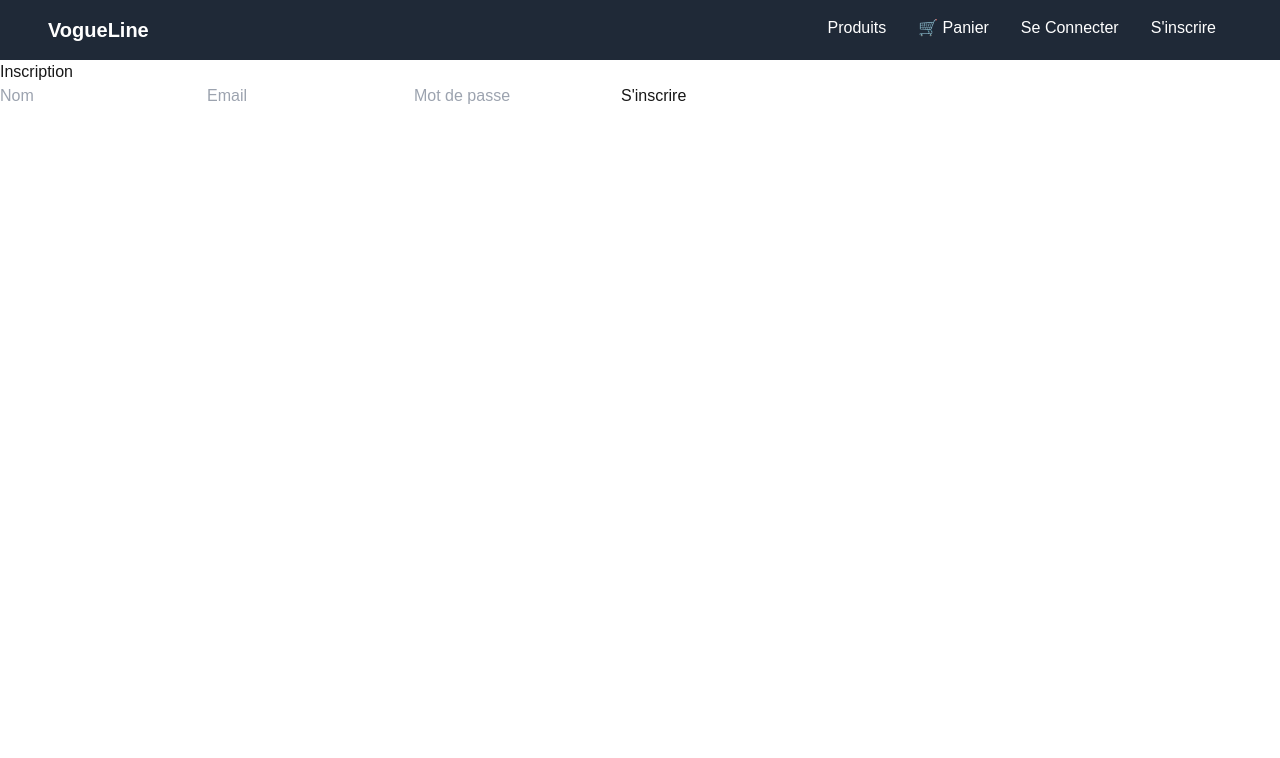
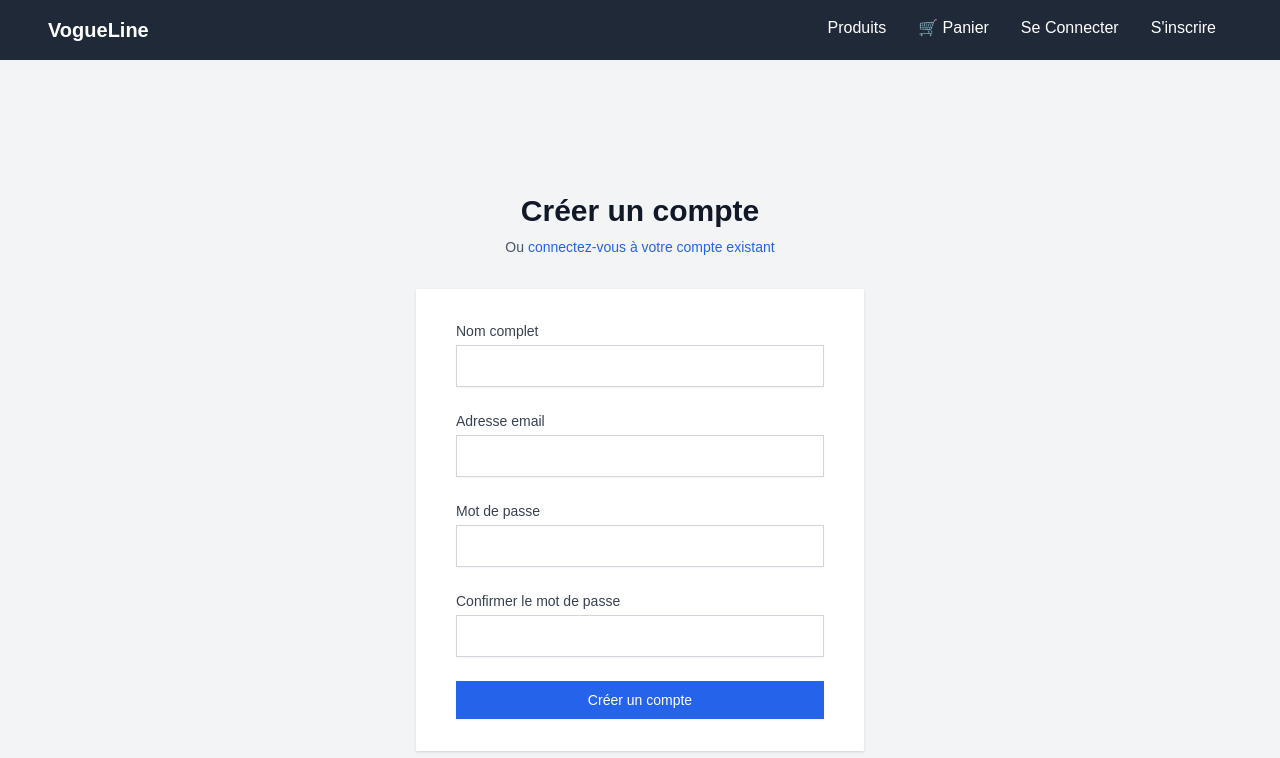
Before and after one commit to flobby41/EcomCore, a Next.js app in the folder frontend/: page /register in a window 1280 px wide. Shown: the top 758 px of the page. Built offline with nearby package versions, Linux system fonts and the light colour scheme.

Commit message:
enhancing UI login.js and register.js

```diff
--- a/frontend/pages/login.js
+++ b/frontend/pages/login.js
@@ -2,17 +2,18 @@ import { useState } from "react";
 import { useRouter } from "next/router";
 import { useCart } from "../context/CartContext";
 import toast from 'react-hot-toast';
+import Link from 'next/link';
 
 export default function Login() {
     const [email, setEmail] = useState("");
     const [password, setPassword] = useState("");
-    const [error, setError] = useState("");
+    const [isLoading, setIsLoading] = useState(false);
     const router = useRouter();
     const { loadCart } = useCart();
 
     const handleSubmit = async (e) => {
         e.preventDefault();
-        setError("");
+        setIsLoading(true);
 
         try {
             const response = await fetch("http://localhost:5001/api/auth/login", {
@@ -31,35 +32,100 @@ export default function Login() {
                 toast.success('Connexion réussie !');
                 router.push("/products");
             } else {
-                setError(data.message || "Erreur lors de la connexion");
                 toast.error(data.message || "Erreur lors de la connexion");
             }
         } catch (error) {
-            setError("Erreur lors de la connexion");
             toast.error("Erreur lors de la connexion");
+        } finally {
+            setIsLoading(false);
         }
     };
 
     return (
+        <div className="min-h-screen bg-gray-100 flex flex-col justify-center py-12 sm:px-6 lg:px-8">
+            <div className="sm:mx-auto sm:w-full sm:max-w-md">
+                <h2 className="mt-6 text-center text-3xl font-extrabold text-gray-900">
+                    Connexion à votre compte
+                </h2>
+                <p className="mt-2 text-center text-sm text-gray-600">
+                    Ou{' '}
+                    <Link href="/register" className="font-medium text-blue-600 hover:text-blue-500">
+                        créez un nouveau compte
+                    </Link>
+                </p>
+            </div>
+
+            <div className="mt-8 sm:mx-auto sm:w-full sm:max-w-md">
+                <div className="bg-white py-8 px-4 shadow sm:rounded-lg sm:px-10">
+                    <form className="space-y-6" onSubmit={handleSubmit}>
                         <div>
-            <h1>Connexion</h1>
-            <form onSubmit={handleSubmit}>
+                            <label htmlFor="email" className="block text-sm font-medium text-gray-700">
+                                Adresse email
+                            </label>
+                            <div className="mt-1">
                                 <input
+                                    id="email"
+                                    name="email"
                                     type="email"
-                    placeholder="Email"
+                                    autoComplete="email"
+                                    required
                                     value={email}
                                     onChange={(e) => setEmail(e.target.value)}
+                                    className="appearance-none block w-full px-3 py-2 border border-gray-300 rounded-md shadow-sm placeholder-gray-400 focus:outline-none focus:ring-blue-500 focus:border-blue-500"
+                                />
+                            </div>
+                        </div>
+
+                        <div>
+                            <label htmlFor="password" className="block text-sm font-medium text-gray-700">
+                                Mot de passe
+                            </label>
+                            <div className="mt-1">
+                                <input
+                                    id="password"
+                                    name="password"
+                                    type="password"
+                                    autoComplete="current-password"
                                     required
-                />
-                <input
-                    type="password"
-                    placeholder="Mot de passe"
                                     value={password}
                                     onChange={(e) => setPassword(e.target.value)}
-                    required
+                                    className="appearance-none block w-full px-3 py-2 border border-gray-300 rounded-md shadow-sm placeholder-gray-400 focus:outline-none focus:ring-blue-500 focus:border-blue-500"
                                 />
-                <button type="submit">Se connecter</button>
+                            </div>
+                        </div>
+
+                        <div className="flex items-center justify-between">
+                            <div className="flex items-center">
+                                <input
+                                    id="remember-me"
+                                    name="remember-me"
+                                    type="checkbox"
+                                    className="h-4 w-4 text-blue-600 focus:ring-blue-500 border-gray-300 rounded"
+                                />
+                                <label htmlFor="remember-me" className="ml-2 block text-sm text-gray-900">
+                                    Se souvenir de moi
+                                </label>
+                            </div>
+
+                            <div className="text-sm">
+                                <a href="#" className="font-medium text-blue-600 hover:text-blue-500">
+                                    Mot de passe oublié ?
+                                </a>
+                            </div>
+                        </div>
+
+                        <div>
+                            <button
+                                type="submit"
+                                disabled={isLoading}
+                                className="w-full flex justify-center py-2 px-4 border border-transparent rounded-md shadow-sm text-sm font-medium text-white bg-blue-600 hover:bg-blue-700 focus:outline-none focus:ring-2 focus:ring-offset-2 focus:ring-blue-500 disabled:opacity-50"
+                            >
+                                {isLoading ? 'Connexion...' : 'Se connecter'}
+                            </button>
+                        </div>
                     </form>
+                </div>
+            </div>
         </div>
     );
 }
--- a/frontend/pages/register.js
+++ b/frontend/pages/register.js
@@ -1,37 +1,161 @@
 import { useState } from "react";
 import { useRouter } from "next/router";
+import Link from 'next/link';
+import toast from 'react-hot-toast';
 
 export default function Register() {
-    const [name, setName] = useState("");
-    const [email, setEmail] = useState("");
-    const [password, setPassword] = useState("");
+    const [formData, setFormData] = useState({
+        name: "",
+        email: "",
+        password: "",
+        confirmPassword: ""
+    });
+    const [isLoading, setIsLoading] = useState(false);
     const router = useRouter();
+
+    const handleChange = (e) => {
+        const { name, value } = e.target;
+        setFormData(prev => ({
+            ...prev,
+            [name]: value
+        }));
+    };
 
     const handleRegister = async (e) => {
         e.preventDefault();
+
+        if (formData.password !== formData.confirmPassword) {
+            toast.error("Les mots de passe ne correspondent pas");
+            return;
+        }
+
+        setIsLoading(true);
+
+        try {
             const res = await fetch("http://localhost:5001/api/auth/register", {
                 method: "POST",
                 headers: { "Content-Type": "application/json" },
-            body: JSON.stringify({ name, email, password }),
+                body: JSON.stringify({
+                    name: formData.name,
+                    email: formData.email,
+                    password: formData.password
+                }),
             });
 
+            const data = await res.json();
+
             if (res.ok) {
-            alert("Inscription réussie !");
+                toast.success("Inscription réussie !");
                 router.push("/login");
             } else {
-            alert("Erreur lors de l'inscription.");
+                toast.error(data.message || "Erreur lors de l'inscription.");
+            }
+        } catch (error) {
+            toast.error("Erreur lors de l'inscription.");
+        } finally {
+            setIsLoading(false);
         }
     };
 
     return (
+        <div className="min-h-screen bg-gray-100 flex flex-col justify-center py-12 sm:px-6 lg:px-8">
+            <div className="sm:mx-auto sm:w-full sm:max-w-md">
+                <h2 className="mt-6 text-center text-3xl font-extrabold text-gray-900">
+                    Créer un compte
+                </h2>
+                <p className="mt-2 text-center text-sm text-gray-600">
+                    Ou{' '}
+                    <Link href="/login" className="font-medium text-blue-600 hover:text-blue-500">
+                        connectez-vous à votre compte existant
+                    </Link>
+                </p>
+            </div>
+
+            <div className="mt-8 sm:mx-auto sm:w-full sm:max-w-md">
+                <div className="bg-white py-8 px-4 shadow sm:rounded-lg sm:px-10">
+                    <form className="space-y-6" onSubmit={handleRegister}>
                         <div>
-            <h1>Inscription</h1>
-            <form onSubmit={handleRegister}>
-                <input type="text" placeholder="Nom" value={name} onChange={(e) => setName(e.target.value)} required />
-                <input type="email" placeholder="Email" value={email} onChange={(e) => setEmail(e.target.value)} required />
-                <input type="password" placeholder="Mot de passe" value={password} onChange={(e) => setPassword(e.target.value)} required />
-                <button type="submit">S'inscrire</button>
+                            <label htmlFor="name" className="block text-sm font-medium text-gray-700">
+                                Nom complet
+                            </label>
+                            <div className="mt-1">
+                                <input
+                                    id="name"
+                                    name="name"
+                                    type="text"
+                                    autoComplete="name"
+                                    required
+                                    value={formData.name}
+                                    onChange={handleChange}
+                                    className="appearance-none block w-full px-3 py-2 border border-gray-300 rounded-md shadow-sm placeholder-gray-400 focus:outline-none focus:ring-blue-500 focus:border-blue-500"
+                                />
+                            </div>
+                        </div>
+
+                        <div>
+                            <label htmlFor="email" className="block text-sm font-medium text-gray-700">
+                                Adresse email
+                            </label>
+                            <div className="mt-1">
+                                <input
+                                    id="email"
+                                    name="email"
+                                    type="email"
+                                    autoComplete="email"
+                                    required
+                                    value={formData.email}
+                                    onChange={handleChange}
+                                    className="appearance-none block w-full px-3 py-2 border border-gray-300 rounded-md shadow-sm placeholder-gray-400 focus:outline-none focus:ring-blue-500 focus:border-blue-500"
+                                />
+                            </div>
+                        </div>
+
+                        <div>
+                            <label htmlFor="password" className="block text-sm font-medium text-gray-700">
+                                Mot de passe
+                            </label>
+                            <div className="mt-1">
+                                <input
+                                    id="password"
+                                    name="password"
+                                    type="password"
+                                    required
+                                    value={formData.password}
+                                    onChange={handleChange}
+                                    className="appearance-none block w-full px-3 py-2 border border-gray-300 rounded-md shadow-sm placeholder-gray-400 focus:outline-none focus:ring-blue-500 focus:border-blue-500"
+                                />
+                            </div>
+                        </div>
+
+                        <div>
+                            <label htmlFor="confirmPassword" className="block text-sm font-medium text-gray-700">
+                                Confirmer le mot de passe
+                            </label>
+                            <div className="mt-1">
+                                <input
+                                    id="confirmPassword"
+                                    name="confirmPassword"
+                                    type="password"
+                                    required
+                                    value={formData.confirmPassword}
+                                    onChange={handleChange}
+                                    className="appearance-none block w-full px-3 py-2 border border-gray-300 rounded-md shadow-sm placeholder-gray-400 focus:outline-none focus:ring-blue-500 focus:border-blue-500"
+                                />
+                            </div>
+                        </div>
+
+                        <div>
+                            <button
+                                type="submit"
+                                disabled={isLoading}
+                                className="w-full flex justify-center py-2 px-4 border border-transparent rounded-md shadow-sm text-sm font-medium text-white bg-blue-600 hover:bg-blue-700 focus:outline-none focus:ring-2 focus:ring-offset-2 focus:ring-blue-500 disabled:opacity-50"
+                            >
+                                {isLoading ? "Création en cours..." : "Créer un compte"}
+                            </button>
+                        </div>
                     </form>
+                </div>
+            </div>
         </div>
     );
 }
```
Lines whose indentation alone changed are shown as unchanged.
